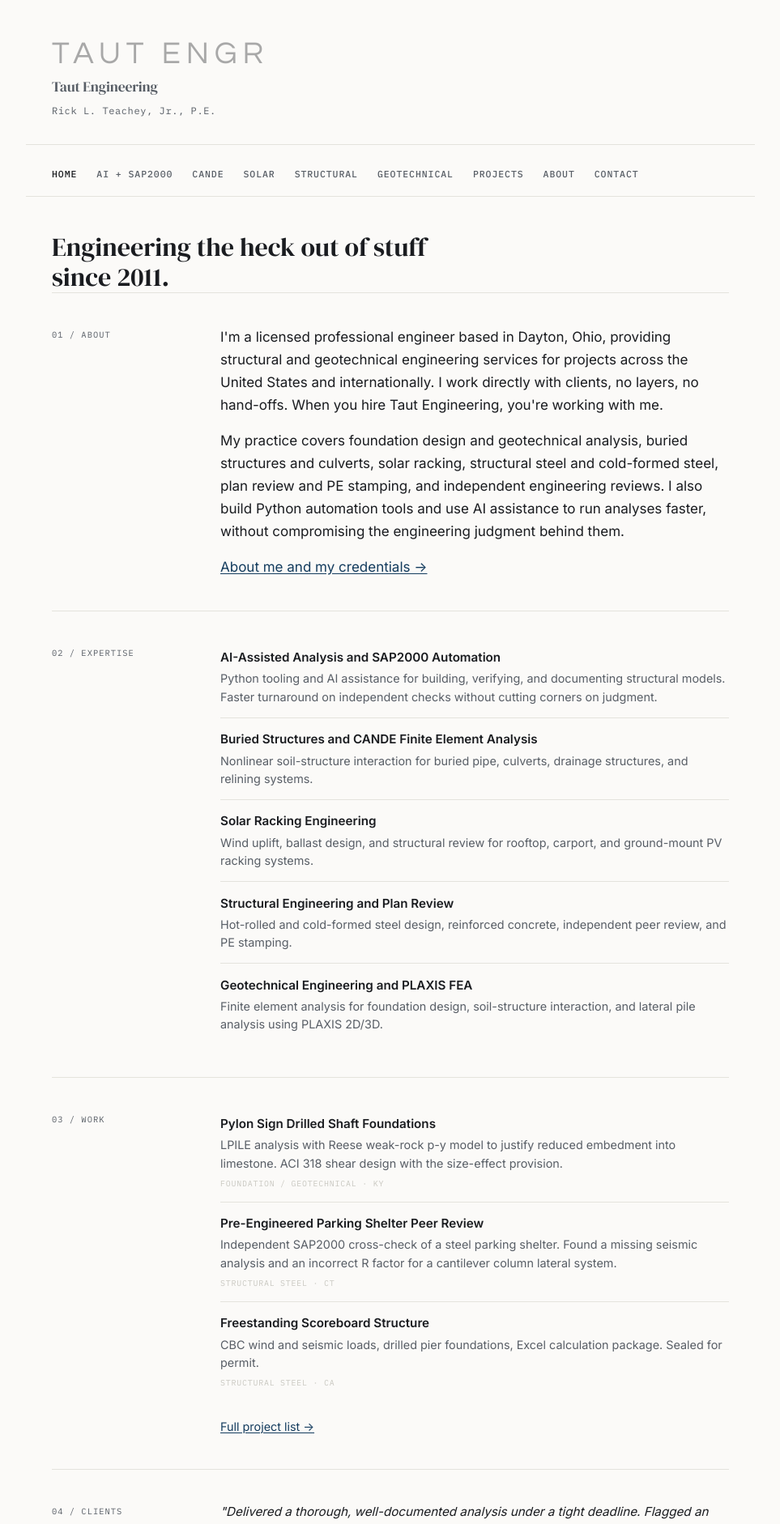
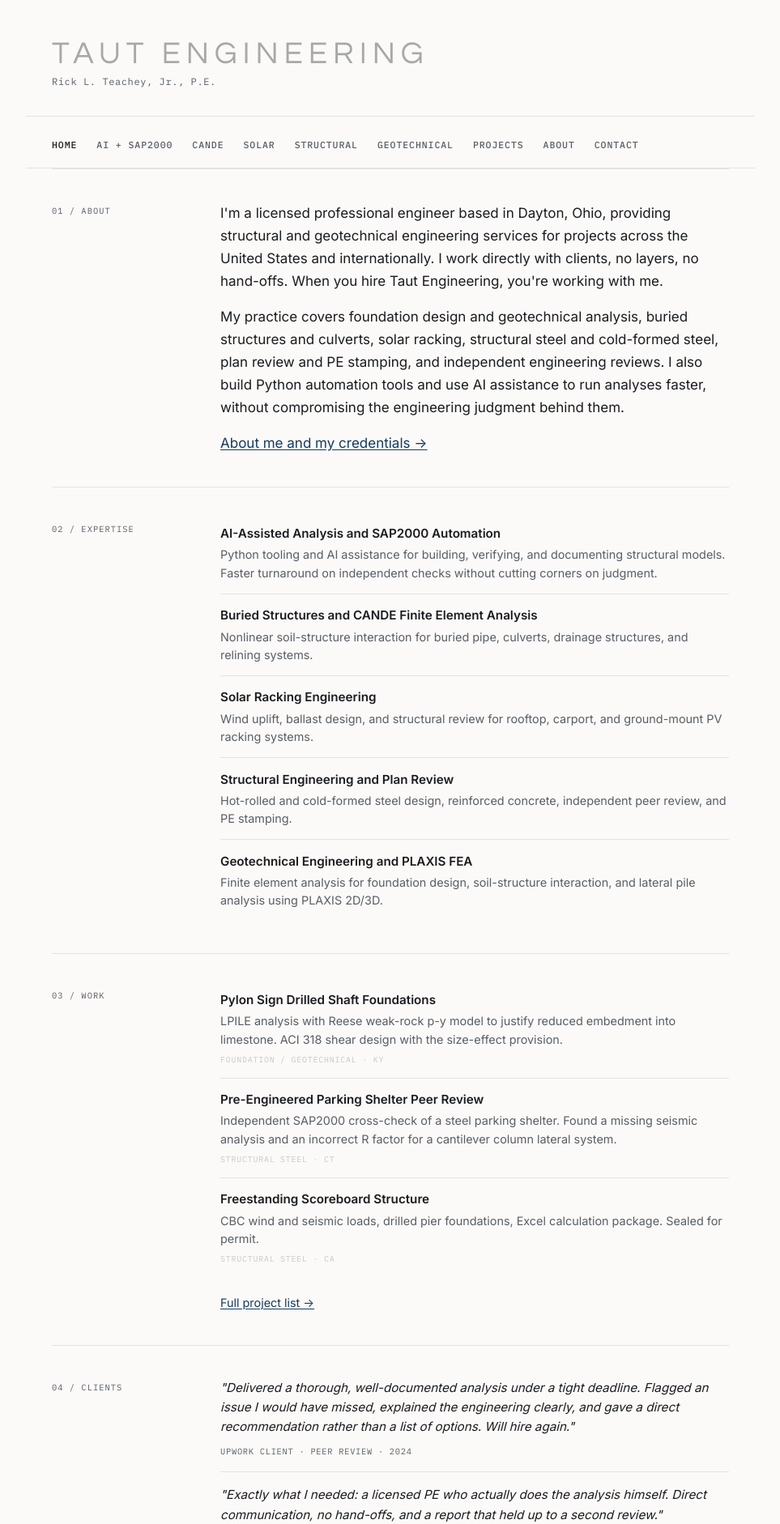
Before and after one commit to Ricyteach/ricyteach.github.io, a Jekyll site: the page built from index.html, in a window 1280 px wide. Shown: the top 1882 px of the page at 81% size, without its empty margins (158-1121 px from the left). Built offline with Jekyll 4.4.1, drawn with Linux system fonts in a browser that asks for light colours.

Commit message:
Expand wordmark to "Taut Engineering", remove redundant subtitle, drop hero
Co-Authored-By: Claude Opus 4.8 <noreply@anthropic.com>

```diff
--- a/_layouts/default.html
+++ b/_layouts/default.html
@@ -16,8 +16,7 @@
 <body{% if page.body_class %} class="{{ page.body_class }}"{% endif %}>
 
   <header class="site-header">
-    <div class="logo"><a href="/">Taut Engr</a></div>
-    <p class="site-name">Taut Engineering</p>
+    <div class="logo"><a href="/">Taut Engineering</a></div>
     <p class="site-subtitle">Rick L. Teachey, Jr., P.E.</p>
   </header>
 
--- a/assets/css/style.css
+++ b/assets/css/style.css
@@ -67,15 +67,6 @@ strong { font-weight: 600; }
 
 .logo a { color: inherit; text-decoration: none; }
 
-.site-name {
-  font-family: var(--font-serif);
-  font-size: 1.1rem;
-  font-weight: 400;
-  color: var(--mid);
-  margin-top: 0.4rem;
-  letter-spacing: -0.01em;
-}
-
 .site-subtitle {
   font-family: var(--font-mono);
   font-size: 0.75rem;
@@ -120,18 +111,6 @@ strong { font-weight: 600; }
   max-width: var(--max-w);
   margin: 0 auto;
   padding: 0 var(--pad);
-}
-
-/* --- Hero --- */
-.site-hero { padding: 2.75rem 0 0; }
-
-.hero-headline {
-  font-family: var(--font-serif);
-  font-size: 2rem;
-  font-weight: 400;
-  color: var(--ink);
-  line-height: 1.15;
-  max-width: 520px;
 }
 
 /* --- Two-column section grid --- */
@@ -516,7 +495,7 @@ body.error-page .site-main {
   .site-main,
   .site-footer { padding-left: var(--pad-sm); padding-right: var(--pad-sm); }
 
-  .logo { font-size: 1.75rem; }
+  .logo { font-size: 1.5rem; }
   .site-nav ul { gap: 1rem; }
 
   .site-section {
@@ -525,8 +504,6 @@ body.error-page .site-main {
   }
 
   .section-eyebrow { margin-bottom: 0.4rem; }
-
-  .hero-headline { font-size: 1.55rem; }
 
   .title-block { grid-template-columns: repeat(2, 1fr); }
 
--- a/index.html
+++ b/index.html
@@ -2,10 +2,6 @@
 layout: default
 description: "Structural and geotechnical engineering services. Foundation design, PLAXIS FEA, CANDE buried structure analysis, solar racking, structural steel, plan review, and independent engineering reviews. Rick Teachey, PE."
 ---
-
-<div class="site-hero">
-  <h1 class="hero-headline">Engineering the heck out of stuff since 2011.</h1>
-</div>
 
 <section class="site-section">
   <div class="section-rail">
```
